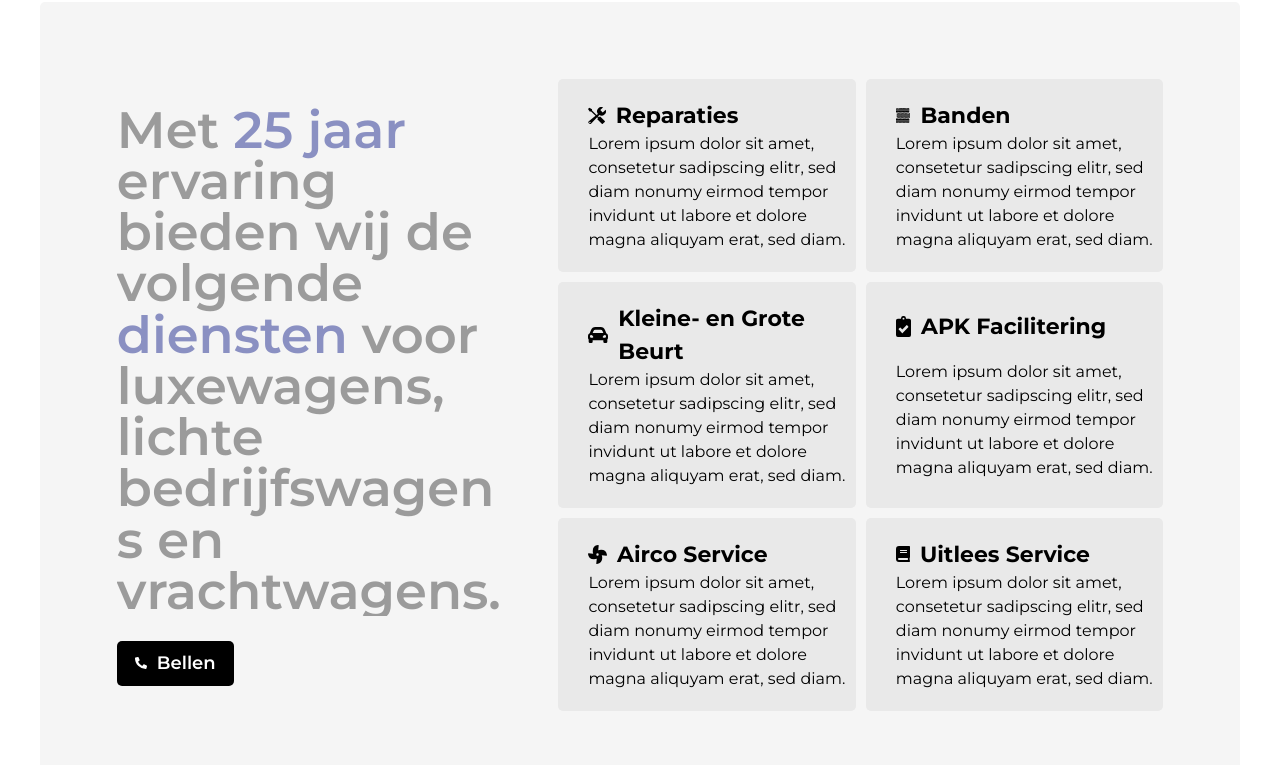
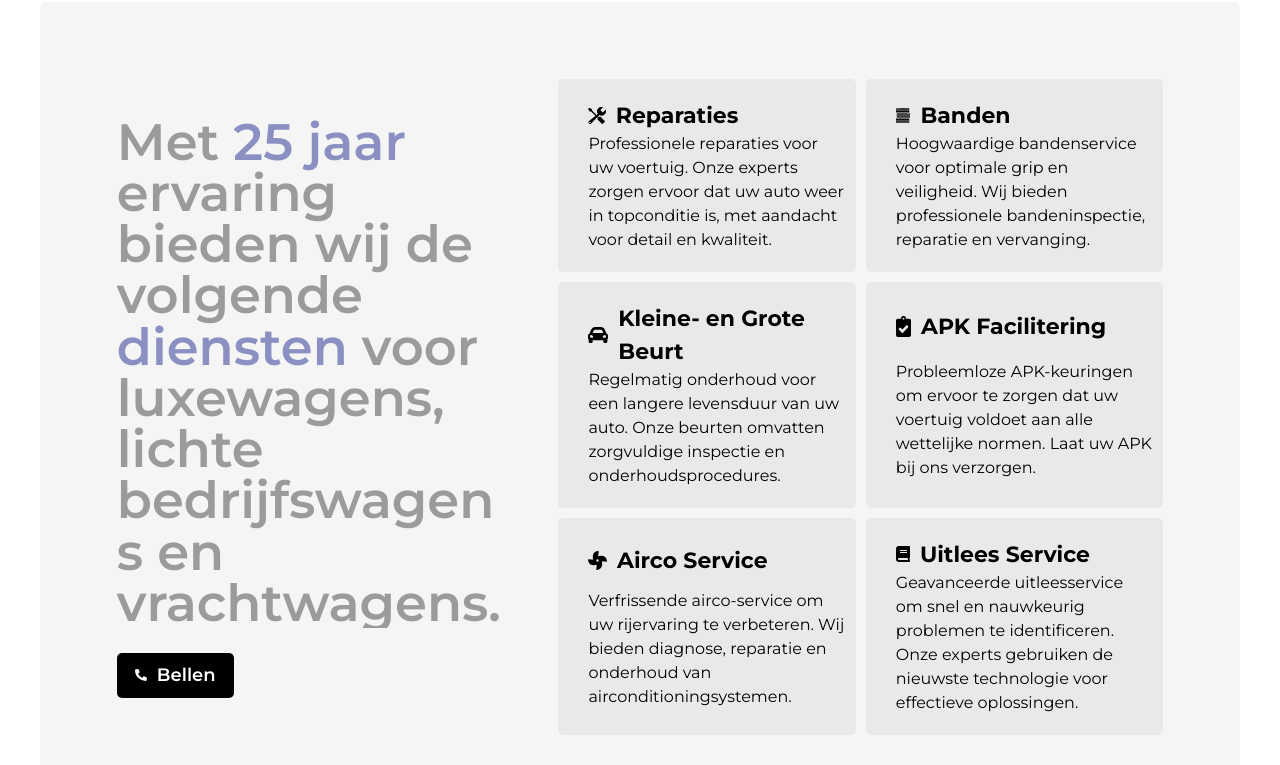
Before and after one commit to einstein43/garageraemaekers, a Next.js app: page / in a window 1280 px wide. Shown: the part 540-1305 px from the top of the page. Built offline with nearby package versions, Linux system fonts and the light colour scheme.

Commit message:
knoppen werkend

```diff
--- a/app/page.tsx
+++ b/app/page.tsx
@@ -1,24 +1,32 @@
-import { Inter } from 'next/font/google'
-import styles from './page.module.css'
-import { Banner } from '@/components/molecules/banner.component'
-import { Footer } from '@/components/organisms/footer.component'
-import Service from '@/components/organisms/service.organism'
-import Reviews from '@/components/organisms/reviews.organism'
-import Location from '@/components/organisms/location.organism'
-import { NavBar } from '@/components/organisms/navBar.component'
-import Pictures from '@/components/organisms/pictures.organism'
-const inter = Inter({ subsets: ['latin'] })
+import { Inter } from "next/font/google";
+import styles from "./page.module.css";
+import { Banner } from "@/components/molecules/banner.component";
+import { Footer } from "@/components/organisms/footer.component";
+import Service from "@/components/organisms/service.organism";
+import Reviews from "@/components/organisms/reviews.organism";
+import Location from "@/components/organisms/location.organism";
+import { NavBar } from "@/components/organisms/navBar.component";
+import Pictures from "@/components/organisms/pictures.organism";
+const inter = Inter({ subsets: ["latin"] });
 
 export default function Home() {
   return (
     <>
       <main id={styles.main}>
-        <Banner/>
-        <Service/>
-        <Reviews/>
-        <Location/>
+        <section id="section-1">
+          <Banner />
+        </section>
+        <section id="section-2">
+           <Service />
+        </section>
+        <section id="section-3">
+           <Reviews />
+        </section>
+        <section id="section-4">
+           <Location />
+        </section>
       </main>
-      <Footer/>
+      <Footer />
     </>
-  )
+  );
 }
--- a/components/organisms/footer.component.tsx
+++ b/components/organisms/footer.component.tsx
@@ -43,7 +43,7 @@ export const Footer = () => {
                 <div className={styles.section}>
                     <p className={styles.title}>Garage Raemaekers</p>
                     <ul className={styles.ul}>
-                        <li className={styles.li}><a href='https://goo.gl/maps/pgG1u7PspoTZ7Nc19' target='_blank'>Visdijk 9<br/>6034 SZ, Nederweert-eind</a></li>
+                       <a href='https://goo.gl/maps/pgG1u7PspoTZ7Nc19' target='_blank'><li className={styles.li}>Visdijk 9<br/>6034 SZ, Nederweert-eind</li></a>
                         <li className={styles.li}><a href="tel:061234567">T: +31 6 12345678</a></li>
                     </ul>
                 </div>
@@ -53,9 +53,9 @@ export const Footer = () => {
                     <p className={styles.title}>Secties</p>
                     <ul className={styles.ul}>
                         <li className={styles.li} onClick={() => handleClick('section-1')}>Home</li>
-                        <li className={styles.li} onClick={() => handleClick('section-1')}>Diensten</li>
-                        <li className={styles.li} onClick={() => handleClick('section-1')}>Reviews</li>
-                        <li className={styles.li} onClick={() => handleClick('section-1')}>Contact</li>
+                        <li className={styles.li} onClick={() => handleClick('section-2')}>Diensten</li>
+                        <li className={styles.li} onClick={() => handleClick('section-3')}>Reviews</li>
+                        <li className={styles.li} onClick={() => handleClick('section-4')}>Contact</li>
                     </ul>
                 </div>
             </div>
--- a/components/organisms/location.organism.tsx
+++ b/components/organisms/location.organism.tsx
@@ -1,3 +1,5 @@
+"use client"
+
 import Image from "next/image";
 import { Montserrat } from "next/font/google";
 import styles from "../../styles/organisms/location.module.css";
@@ -11,6 +13,17 @@ import location from "../../public/location.svg"
 const montserrat = Montserrat({ subsets: ["latin"] });
 
 export default function Location() {
+
+
+  function handleCallClick() {
+    window.location.href = 'tel:061234567';
+}
+
+function handleRouteClick() {
+  window.open('https://goo.gl/maps/pgG1u7PspoTZ7Nc19', '_blank');
+}
+
+
   return (
     <div className={styles.wrapper}>
 
@@ -24,8 +37,8 @@ export default function Location() {
 
       {/* Buttons */}
       <div id={styles.buttonContainer}>
-        <Button id={styles.bellen} theme="primary" size={"large"} icon={{ src: Phone, alt: "phone" }}>Bellen</Button>
-        <Button id={styles.route} theme="secondary" size={"large"} icon={{ src: location, alt: "location" }}>Route</Button>
+        <Button id={styles.bellen} onClick={() => handleCallClick()} theme="primary" size={"large"} icon={{ src: Phone, alt: "phone" }}>Bellen</Button>
+        <Button id={styles.route} onClick={() => handleRouteClick()} theme="secondary" size={"large"} icon={{ src: location, alt: "location" }}>Route</Button>
       </div>
     </div>
   );
--- a/components/organisms/navBar.component.tsx
+++ b/components/organisms/navBar.component.tsx
@@ -31,6 +31,16 @@ export const NavBar = () => {
         }
     }
 
+function handleRouteClick() {
+    window.open('https://goo.gl/maps/pgG1u7PspoTZ7Nc19', '_blank');
+}
+
+function handleCallClick() {
+    window.location.href = 'tel:061234567';
+}
+
+
+
     return (
         <div id={styles.container}>
 
@@ -47,9 +57,9 @@ export const NavBar = () => {
             {/* Links */}
             <ul id={styles.linkContainer}>
                 <li className={styles.link} onClick={() => handleClick('section-1')}>Home</li>
-                <li className={styles.link} onClick={() => handleClick('section-1')}>Diensten</li>
-                <li className={styles.link} onClick={() => handleClick('section-1')}>Reviews</li>
-                <li className={styles.link} onClick={() => handleClick('section-1')}>Contact</li>
+                <li className={styles.link} onClick={() => handleClick('section-2')}>Diensten</li>
+                <li className={styles.link} onClick={() => handleClick('section-3')}>Reviews</li>
+                <li className={styles.link} onClick={() => handleClick('section-4')}>Contact</li>
             </ul>
 
             {/* Buttons */}
@@ -61,6 +71,7 @@ export const NavBar = () => {
                         src: location,
                         alt: 'Route'
                     }}
+                    onClick={() => {handleRouteClick()}}
                 >Route</Button>
                 <Button
                     size='medium'
@@ -69,6 +80,7 @@ export const NavBar = () => {
                         src: phone,
                         alt: 'Telefoon'
                     }}
+                    onClick={() => {handleCallClick()}}
                 >Bellen</Button>
             </div>
 
--- a/components/organisms/reviews.organism.tsx
+++ b/components/organisms/reviews.organism.tsx
@@ -1,3 +1,5 @@
+"use client"
+
 import Image from "next/image";
 import { Montserrat } from "next/font/google";
 import styles from "../../styles/organisms/reviews.module.css";
@@ -10,6 +12,16 @@ import olie from '../../public/olie.jpg'
 const montserrat = Montserrat({ subsets: ["latin"] });
 
 export default function Reviews() {
+
+
+
+function handleReviewClick() {
+  window.open('https://www.google.com/search?newwindow=1&sca_esv=596560865&sxsrf=AM9HkKnoQMuFfUb0twTVhyPG0Z9mkr_88A:1704724071259&q=ron+raemaekers&uds=AMIYvT9mES6JmixsrsA5iGkz3c7pkgcPN8uI3UIbBqHIBsixs-UyL_HR1IT6DsAySxPoU1m_BJShPjpRUUtVv5RxrNsYKPrXNxAYtZnuUqyGsB0ZG43QGJg&si=ALGXSla_WCGdkD9yT_jdHrUlk6LMkmNSL3U2mfjKFmuVN40wv5RcbCQ1ZF6KDdkvkTmZQXjbPJkZUkgh9Pmj4PqAatqxsdu-lpPImfI-Dx5NyD2WjdVqi2k%3D&sa=X&ved=2ahUKEwiyhtSFgM6DAxXl-wIHHcojC0UQ3PALegQIFBAE&biw=1920&bih=919&dpr=1', '_blank');
+
+}
+
+
+
   return (
     <div className={styles.wrapper}>
 
@@ -27,6 +39,7 @@ export default function Reviews() {
       <Button id={styles.buttontje}
         theme="primary"
         size="large"
+        onClick={() => handleReviewClick()}
       >
         Bekijk alle Google Reviews
       </Button>
--- a/components/organisms/service.organism.tsx
+++ b/components/organisms/service.organism.tsx
@@ -31,60 +31,48 @@ export default function Service() {
         </div>
       </div>
 
-      {/* Blocks */}
-      <div id={styles.blocksGrid}>
+ {/* Blocks */}
+ <div id={styles.blocksGrid}>
         <div id={styles.vak1} className={styles.service}>
           <img id={styles.plaatje} src="reparatie.svg" alt="reparaties" />
           <h1 className={styles.kopje}>Reparaties</h1>
           <p className={styles.kopje_text}>
-            Lorem ipsum dolor sit amet, consetetur sadipscing elitr, sed diam
-            nonumy eirmod tempor invidunt ut labore et dolore magna aliquyam erat,
-            sed diam.
+            Professionele reparaties voor uw voertuig. Onze experts zorgen ervoor dat uw auto weer in topconditie is, met aandacht voor detail en kwaliteit.
           </p>
         </div>
         <div id={styles.vak2} className={styles.service}>
           <img id={styles.plaatje}  src="banden.svg" alt="reparaties" />
           <h1 className={styles.kopje}>Banden</h1>
           <p className={styles.kopje_text}>
-            Lorem ipsum dolor sit amet, consetetur sadipscing elitr, sed diam
-            nonumy eirmod tempor invidunt ut labore et dolore magna aliquyam erat,
-            sed diam.
+            Hoogwaardige bandenservice voor optimale grip en veiligheid. Wij bieden professionele bandeninspectie, reparatie en vervanging.
           </p>
         </div>
         <div id={styles.vak3} className={styles.service}>
           <img id={styles.plaatje}  src="beurt.svg" alt="reparaties" />
           <h1 className={styles.kopje}>Kleine- en Grote Beurt</h1>
           <p className={styles.kopje_text}>
-            Lorem ipsum dolor sit amet, consetetur sadipscing elitr, sed diam
-            nonumy eirmod tempor invidunt ut labore et dolore magna aliquyam erat,
-            sed diam.
+            Regelmatig onderhoud voor een langere levensduur van uw auto. Onze beurten omvatten zorgvuldige inspectie en onderhoudsprocedures.
           </p>
         </div>
         <div id={styles.vak4} className={styles.service}>
           <img id={styles.plaatje}  src="apk.svg" alt="reparaties" />
           <h1 className={styles.kopje}>APK Facilitering</h1>
           <p className={styles.kopje_text}>
-            Lorem ipsum dolor sit amet, consetetur sadipscing elitr, sed diam
-            nonumy eirmod tempor invidunt ut labore et dolore magna aliquyam erat,
-            sed diam.
+            Probleemloze APK-keuringen om ervoor te zorgen dat uw voertuig voldoet aan alle wettelijke normen. Laat uw APK bij ons verzorgen.
           </p>
         </div>
         <div id={styles.vak5} className={styles.service}>
           <img id={styles.plaatje}  src="airco.svg" alt="reparaties" />
           <h1 className={styles.kopje}>Airco Service</h1>
           <p className={styles.kopje_text}>
-            Lorem ipsum dolor sit amet, consetetur sadipscing elitr, sed diam
-            nonumy eirmod tempor invidunt ut labore et dolore magna aliquyam erat,
-            sed diam.
+            Verfrissende airco-service om uw rijervaring te verbeteren. Wij bieden diagnose, reparatie en onderhoud van airconditioningsystemen.
           </p>
         </div>
         <div id={styles.vak6} className={styles.service}>
           <img id={styles.plaatje}  src="uitlees.svg" alt="reparaties" />
           <h1 className={styles.kopje}>Uitlees Service</h1>
           <p className={styles.kopje_text}>
-            Lorem ipsum dolor sit amet, consetetur sadipscing elitr, sed diam
-            nonumy eirmod tempor invidunt ut labore et dolore magna aliquyam erat,
-            sed diam.
+            Geavanceerde uitleesservice om snel en nauwkeurig problemen te identificeren. Onze experts gebruiken de nieuwste technologie voor effectieve oplossingen.
           </p>
         </div>
       </div>
```
